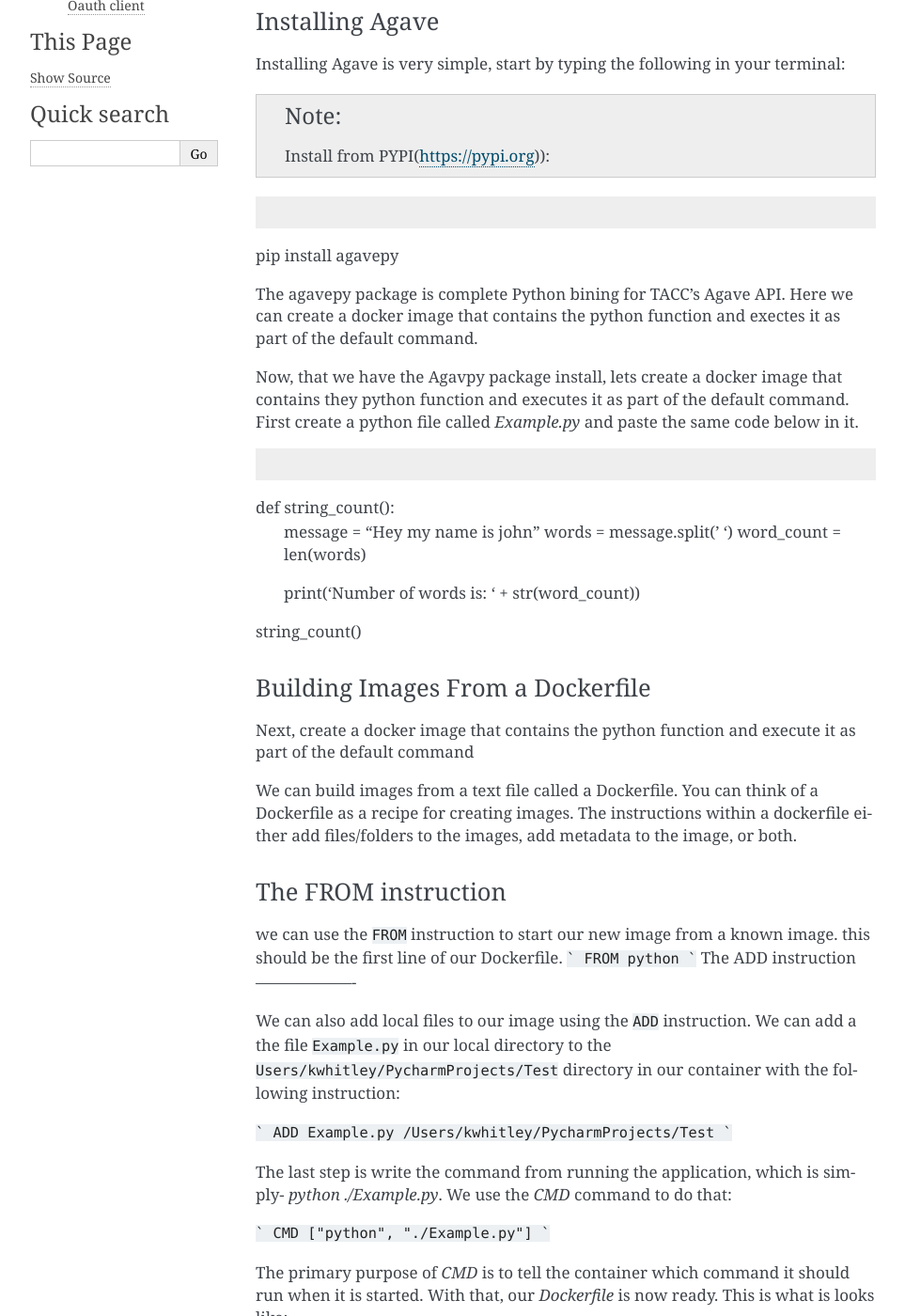
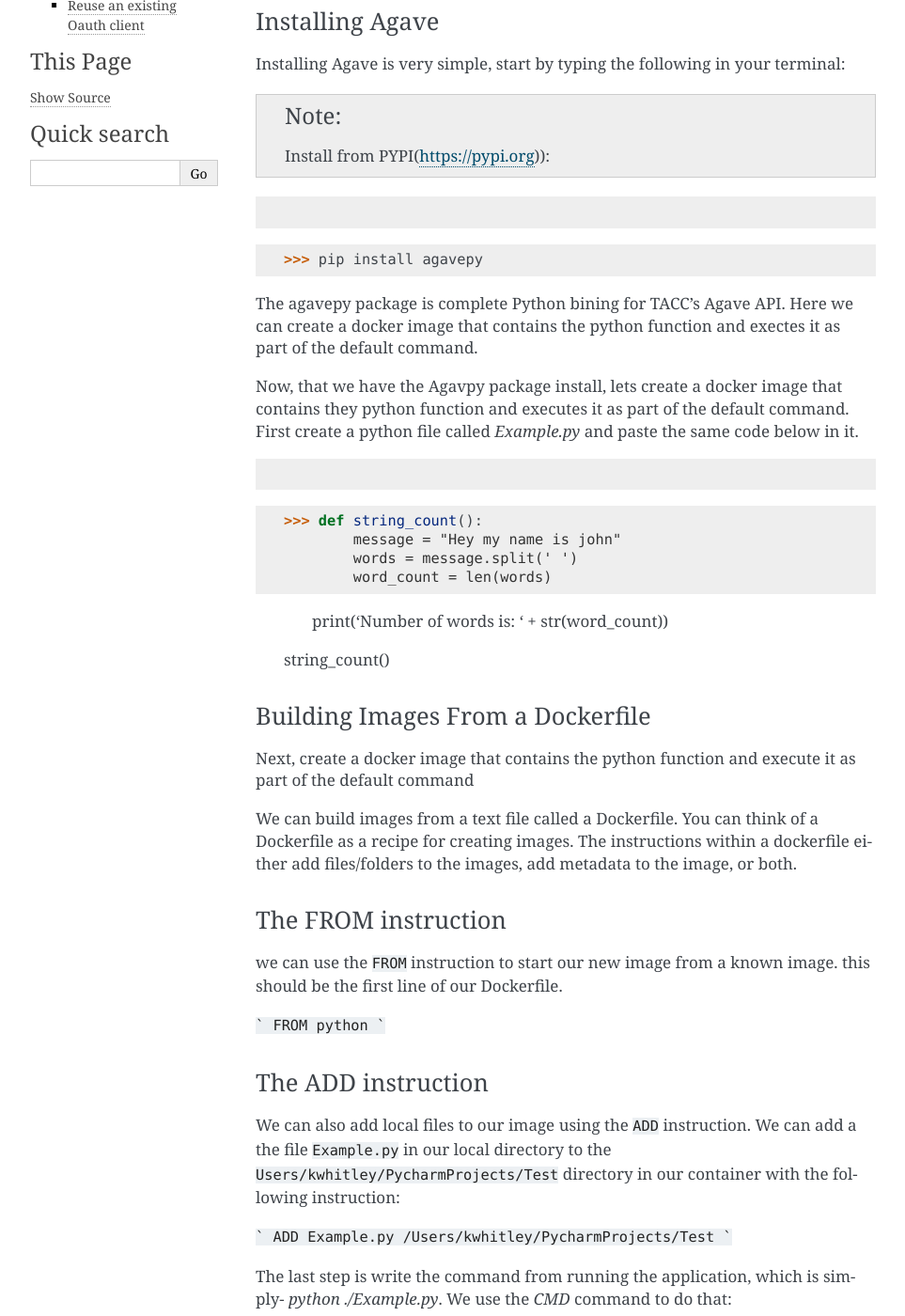
Before and after one commit to TACC/Abaco2.0, a Sphinx documentation site: the page built from docs/source/technical/Quickstart.rst, in a window 1280 px wide and 1400 px high, scrolled down 288 px. Shown: the whole window at 94% size, without its empty margins (148-1111 px from the left). Built offline with Sphinx 7.4.7, drawn with Linux system fonts in a browser that asks for light colours; some of the changed text lies outside the part shown.

Commit message:
Update Quickstart.rst

````diff
--- a/docs/source/technical/Quickstart.rst
+++ b/docs/source/technical/Quickstart.rst
@@ -19,7 +19,7 @@
 
 .. code-block:: bash
 
-pip install agavepy
+>>> pip install agavepy
 
 The agavepy package is complete Python bining for TACC's Agave API. Here we can create a docker image that contains the python function and exectes it as part of the default command.
 
@@ -27,14 +27,14 @@
 
 .. code-block:: bash
 
-def string_count():
-    message = "Hey my name is john"
-    words = message.split(' ')
-    word_count = len(words)
+>>> def string_count():
+        message = "Hey my name is john"
+        words = message.split(' ')
+        word_count = len(words)
 
-    print('Number of words is: ' + str(word_count))
+        print('Number of words is: ' + str(word_count))
 
-string_count()
+    string_count()
 
 
 Building Images From a Dockerfile
@@ -47,9 +47,11 @@
 The FROM instruction
 --------------------
 we can use the ``FROM`` instruction to start our new image from a known image. this should be the first line of our Dockerfile.
+
 ```
 FROM python
 ```
+
 The ADD instruction
 -------------------
 
@@ -103,23 +105,21 @@
 
 .. note:: Do this excerise we are going to use a a python shell. the default python shell is python 2.7.5 but we want to use python 3.6.5
 
- To begin this excerise open your `Terminal`, once you have the terminal open type in the following:
+ To begin this excerise open your ``Terminal``, once you have the terminal open type in the following:
 
-```
+.. code-block:: bash
+
 >>> python3
-```
-This checks to see if you have python3 install in not please visit the pthon website(https://www.python.org).
+
+.. note:: This checks to see if you have python3 install in not please visit the pthon website(https://www.python.org).
 
 Once you have the lastest python next you want to see if you have pip install. Similar to python the buildin version of pip is 2.7 but we want pip3 so you want to type in the follow:
 
 ```
 >>> pip3
 ```
-If you dont have pip3 install use the following to install it:
-
-```
+.. note:: If you dont have pip3 install use the following to install it:
 >>> sudo python3 get-pip.py
-```
 
 Pure Python
 -----------
@@ -128,7 +128,7 @@
 
 This is covered in great detail in our Developer Documentation(http://developer.tacc.cloud/docs/abaco/developer-docs.html) but some key concepts will be highlighted here, interleaved with Python code.
 
-The first step is to create a python object called `ag` pointing to an API server. Your project likely has its own API server, which are discoverable using the `tenants-list --rich` command in the TACC cloud CLI. for now, we can assume `api.tacc.utexas.edu(the default value) will work for you.
+The first step is to create a python object called ``ag`` pointing to an API server. Your project likely has its own API server, which are discoverable using the ``tenants-list --rich`` command in the TACC cloud CLI. for now, we can assume `api.tacc.utexas.edu(the default value) will work for you.
 
 First, type in the following line in your shell:
 
````
